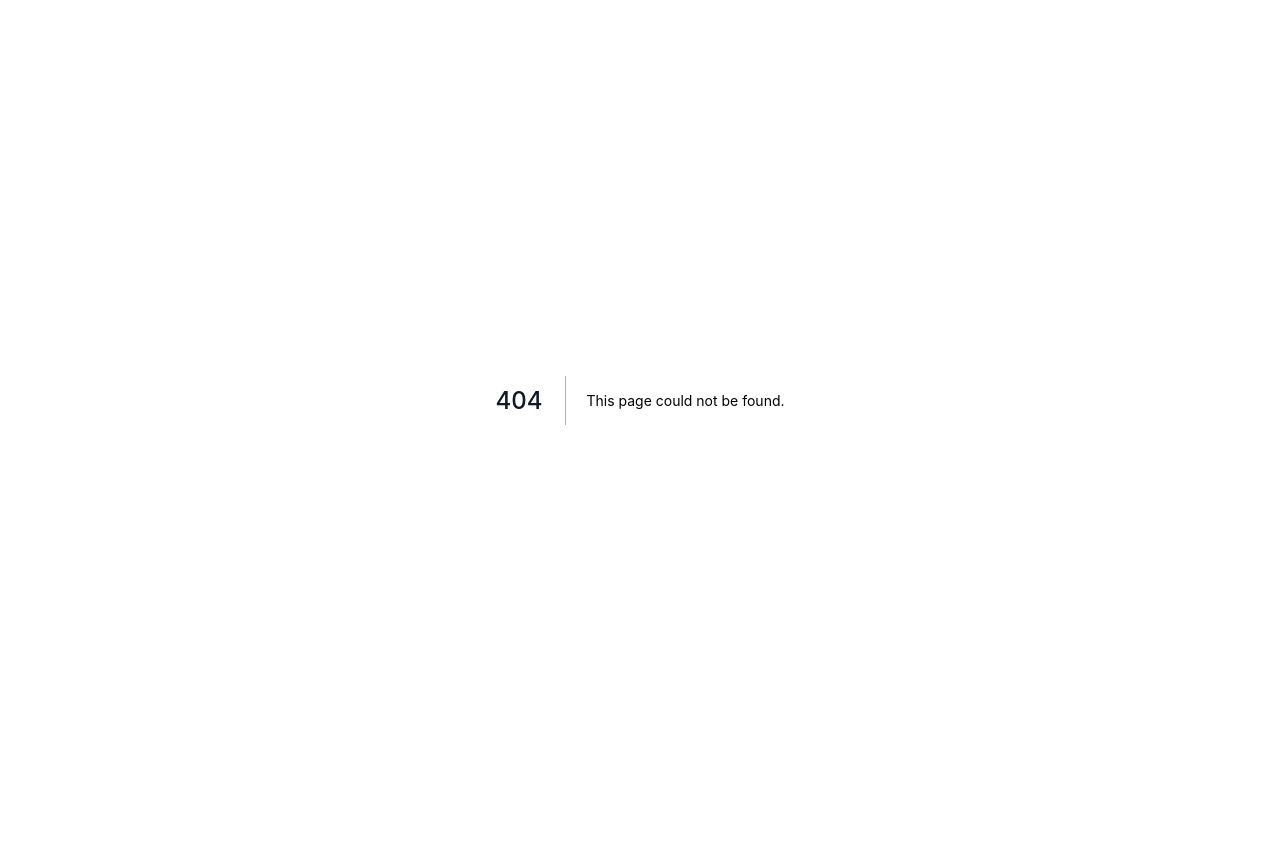
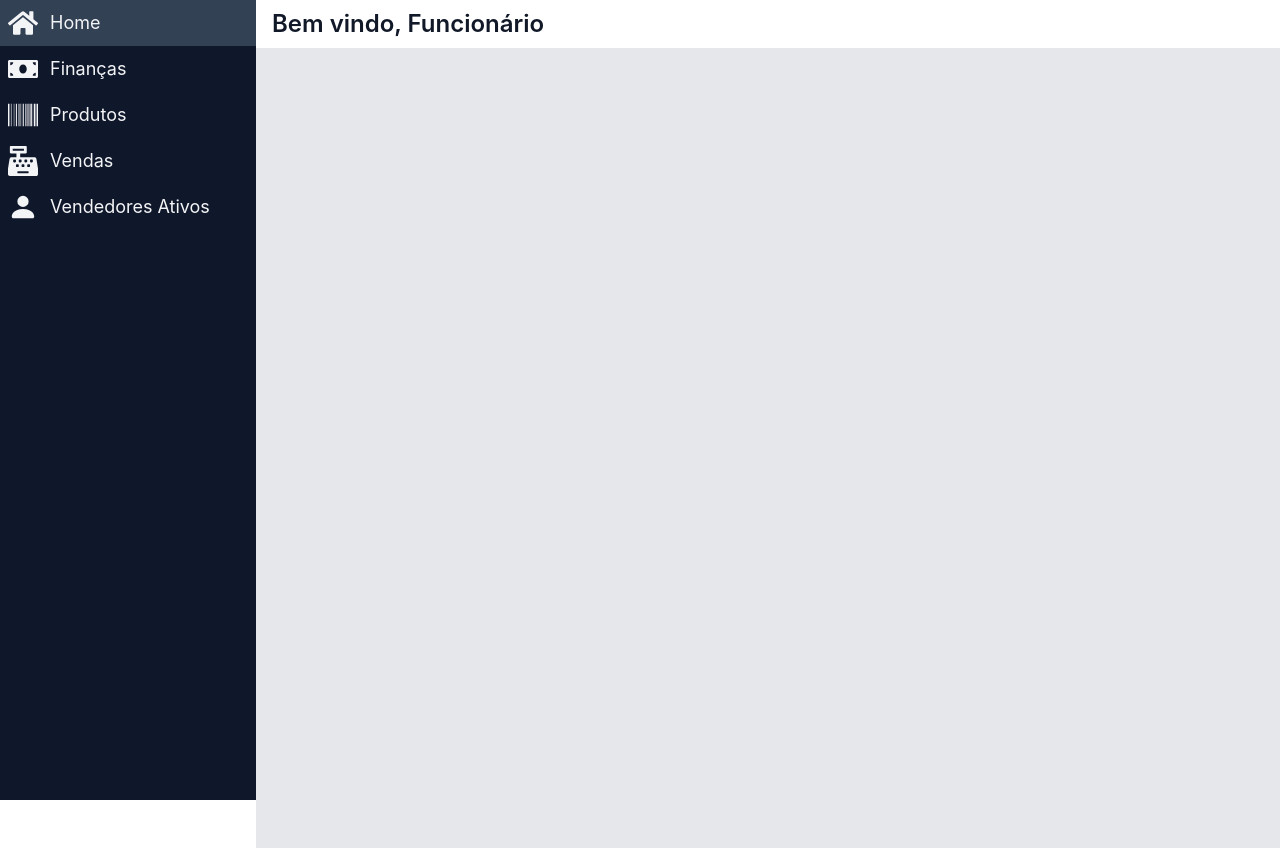
Before and after one commit to brunomariz/lab_engsoft, a Next.js app in the folder frontend/: page /home in a window 1280 px wide. Before the commit this address had no page. Before the commit the page ends 800 px from the top, so only its background shows below. Built offline with nearby package versions, Linux system fonts and the light colour scheme.

Commit message:
feat: add sidebar layout and start initial pages implementation

```diff
--- a/frontend/components/Sidebar/Sidebar.tsx
+++ b/frontend/components/Sidebar/Sidebar.tsx
@@ -6,7 +6,9 @@ import {
   FaSalesforce,
   FaAcquisitionsIncorporated,
   FaCashRegister,
+  FaHome,
 } from "react-icons/fa";
+import { BsFillPersonFill } from "react-icons/bs";
 
 type Props = {};
 
@@ -14,16 +16,29 @@ function Sidebar({}: Props) {
   return (
     <div className="h-screen fixed left-0 top-0 w-64 bg-slate-900 flex flex-col">
       <SidebarItem
+        icon={<FaHome size={30} />}
+        label="Home"
+        route="/home"
+      ></SidebarItem>
+      <SidebarItem
         icon={<FaMoneyBill size={30} />}
         label="Finanças"
+        route="/financas"
       ></SidebarItem>
       <SidebarItem
         icon={<FaBarcode size={30} />}
         label="Produtos"
+        route="/produtos"
       ></SidebarItem>
       <SidebarItem
         icon={<FaCashRegister size={30} />}
         label="Vendas"
+        route="/vendas"
+      ></SidebarItem>
+      <SidebarItem
+        icon={<BsFillPersonFill size={30} />}
+        label="Vendedores Ativos"
+        route="/vendedores"
       ></SidebarItem>
     </div>
   );
--- a/frontend/components/Sidebar/SidebarItem.tsx
+++ b/frontend/components/Sidebar/SidebarItem.tsx
@@ -1,16 +1,20 @@
+import Link from "next/link";
 import React, { ReactNode } from "react";
 
 type Props = {
   label: string;
   icon: ReactNode;
+  route: string;
 };
 
-function SidebarItem({ label, icon }: Props) {
+function SidebarItem({ label, icon, route }: Props) {
   return (
-    <button className="flex items-center justify-start text-gray-100 hover:bg-slate-700">
-      <span className="p-1 pl-3">{icon}</span>
-      <span className="p-1 text-lg pl-3">{label}</span>
-    </button>
+    <Link href={route}>
+      <button className="flex items-center justify-start text-gray-100 hover:bg-slate-700 py-2 pl-2">
+        <span className="">{icon}</span>
+        <span className="text-lg pl-3">{label}</span>
+      </button>
+    </Link>
   );
 }
 
--- /dev/null
+++ b/frontend/components/SidebarLayout/SidebarLayout.tsx
@@ -0,0 +1,23 @@
+import React, { ReactNode } from "react";
+import Sidebar from "../Sidebar/Sidebar";
+
+type Props = {
+  children?: ReactNode | ReactNode[];
+  title: string;
+};
+
+function SidebarLayout({ children, title }: Props) {
+  return (
+    <div>
+      <Sidebar></Sidebar>
+      <div className="pl-64">
+        <div className="w-full bg-white">
+          <h1 className="p-2 pl-4">{title}</h1>
+        </div>
+        <div className="bg-gray-200 h-full min-h-screen">{children}</div>
+      </div>
+    </div>
+  );
+}
+
+export default SidebarLayout;
--- a/frontend/pages/funcionario/home.tsx
+++ /dev/null
@@ -1,15 +0,0 @@
-import React from "react";
-import Sidebar from "../../components/Sidebar/Sidebar";
-
-type Props = {};
-
-function Home({}: Props) {
-  return (
-    <div>
-      <Sidebar></Sidebar>
-      <h1 className="pl-64">Bem vindo, Funcionário</h1>
-    </div>
-  );
-}
-
-export default Home;
--- /dev/null
+++ b/frontend/pages/home.tsx
@@ -0,0 +1,11 @@
+import React from "react";
+import Sidebar from "../components/Sidebar/Sidebar";
+import SidebarLayout from "../components/SidebarLayout/SidebarLayout";
+
+type Props = {};
+
+function Home({}: Props) {
+  return <SidebarLayout title="Bem vindo, Funcionário"></SidebarLayout>;
+}
+
+export default Home;
--- /dev/null
+++ b/frontend/pages/vendas.tsx
@@ -0,0 +1,10 @@
+import React from "react";
+import SidebarLayout from "../components/SidebarLayout/SidebarLayout";
+
+type Props = {};
+
+function Vendas({}: Props) {
+  return <SidebarLayout title="Vendas"></SidebarLayout>;
+}
+
+export default Vendas;
```
